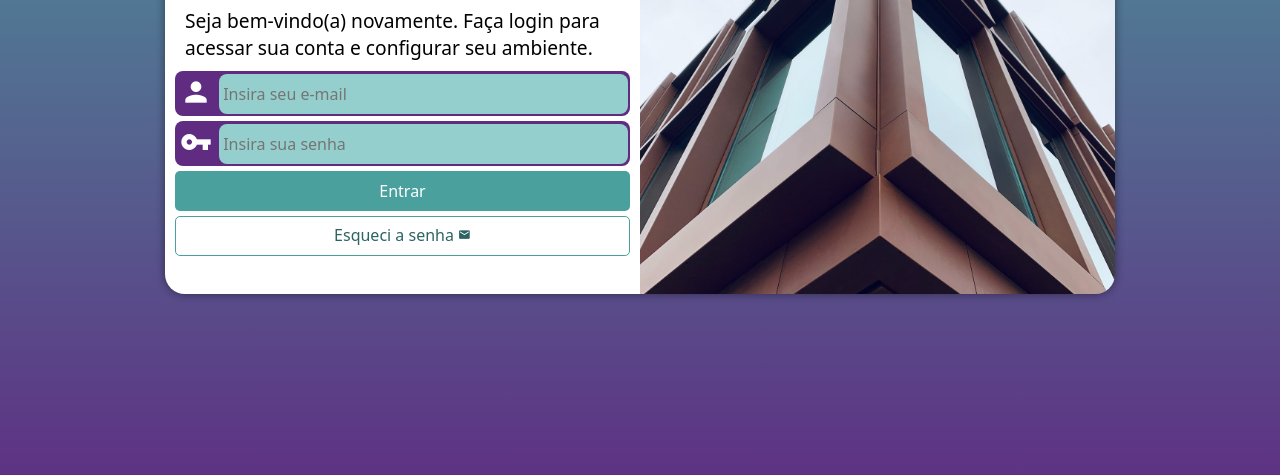
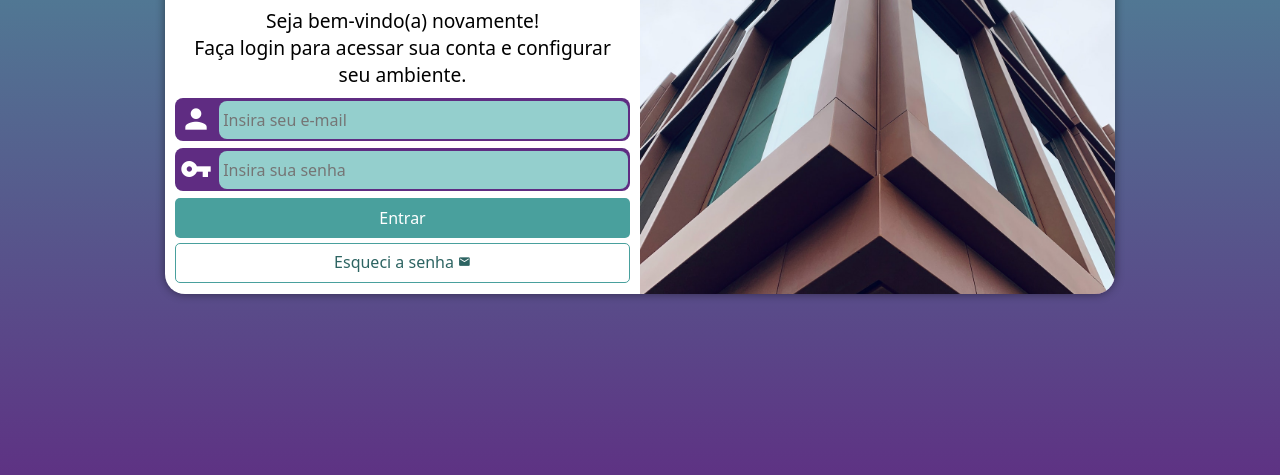
Before and after one commit to vitorfsampaio/projeto-login, a plain HTML site: page index.html in a window 1280 px wide. Shown: the part 281-756 px from the top of the page. Drawn offline with Linux system fonts and the light colour scheme.

Commit message:
Definitive ED

```diff
--- a/estilos/media-query.css
+++ b/estilos/media-query.css
@@ -1,6 +1,6 @@
 @charset "UTF-8";
 
-@media screen and (min-width: 768px) and (max-width: 992px) {
+@media screen and (min-width: 768px) and (max-width: 1000px) {
 
     body{
         background-image: linear-gradient(to top, #5f2c82, #49a09d);
@@ -10,6 +10,14 @@
         width: 80vw;
         height: 300px;
         font-size: 1.1em;
+    }
+
+    div#formulario > p{
+        font-size: 0.9em;
+    }
+
+    div.campo > input{
+        transform: translateY(-13px);
     }
 
     section#login > div#imagem{
@@ -26,7 +34,7 @@
     }
 }
 
-@media screen and (min-width: 992px) {
+@media screen and (min-width: 1000px) {
 
     body{
         background-image: linear-gradient(to top, #5f2c82, #49a09d);
@@ -43,6 +51,14 @@
         height: 100%;
     }
 
+    form > div.campo{
+        height: 43px;
+    }
+
+    div.campo > input{
+        transform: translateY(-9px);
+    }
+
     section#login > div#formulario{
         float: left;
         width: 50%;
--- a/estilos/style.css
+++ b/estilos/style.css
@@ -32,7 +32,7 @@ section#login{
     overflow: hidden;
     background-color: white;
     width: 250px;
-    height: 500px;
+    height: 505px;
     border-radius: 20px;
     box-shadow: 0px 0px 10px rgba(0, 0, 0, 0.450);
 
@@ -56,20 +56,20 @@ section#login > div#formulario{
 
 div#formulario > h1{
     text-align: center;
-    margin-bottom: 10px;
+    margin-bottom: 8px;
 }
 
 div#formulario > p{
     font-size: 0.8em;
-
+    text-align: center;
 }
 
 form > div.campo{
     background-color: #5f2c82;
     border: 2x solid #5f2c82;
-    height: 45px;
+    height: 40px;
     border-radius: 8px;
-    margin: 5px 0px;
+    margin: 7px 0px;
 }
 
 div.campo > label{
@@ -91,7 +91,7 @@ div.campo > input{
     border: 0px;
     border-radius: 8px;
     padding: 4px;
-    transform: translateY(-8px);
+    transform: translateY(-11px);
 }
 
 div.campo > input:focus-within{
--- a/index.html
+++ b/index.html
@@ -7,6 +7,7 @@
     <link href="https://fonts.googleapis.com/icon?family=Material+Icons" rel="stylesheet">
     <link rel="stylesheet" href="estilos/style.css">
     <link rel="stylesheet" href="estilos/media-query.css">
+    <link rel="shortcut icon" href="imagens/icons8-pessoa-do-sexo-masculino-96.png" type="image/x-icon">
 </head>
 <body>
     <main>
@@ -16,7 +17,7 @@
             </div>
             <div id="formulario">
                 <h1>Login</h1>
-                <p>Seja bem-vindo(a) novamente. Faça login para acessar sua conta e configurar seu ambiente.</p>
+                <p>Seja bem-vindo(a) novamente!<br>Faça login para acessar sua conta e configurar seu ambiente.</p>
                 <form action="login.php" method="post" autocomplete="on">
                     <div class="campo">
                         <i class="material-icons">person</i>
```
Also changed, not shown: imagens/icons8-pessoa-do-sexo-masculino-96.png (added).
